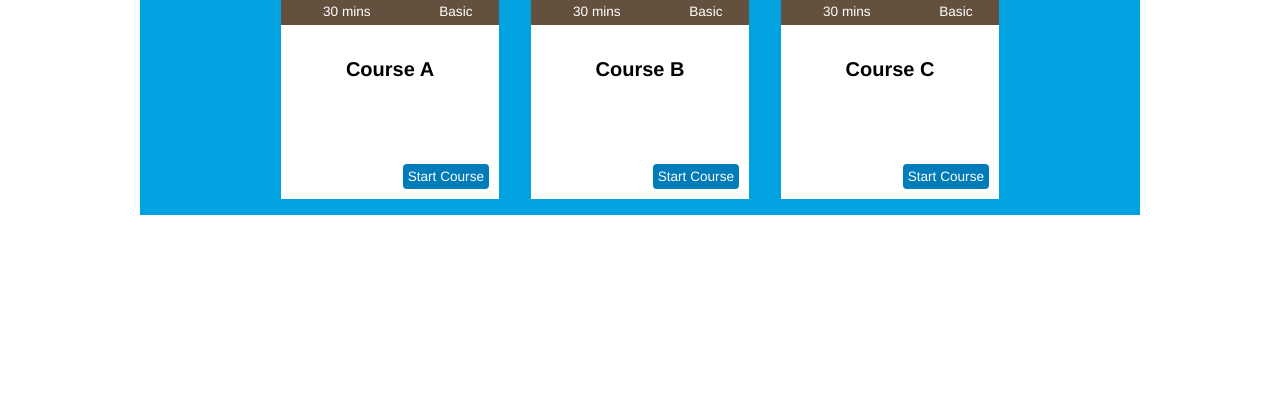
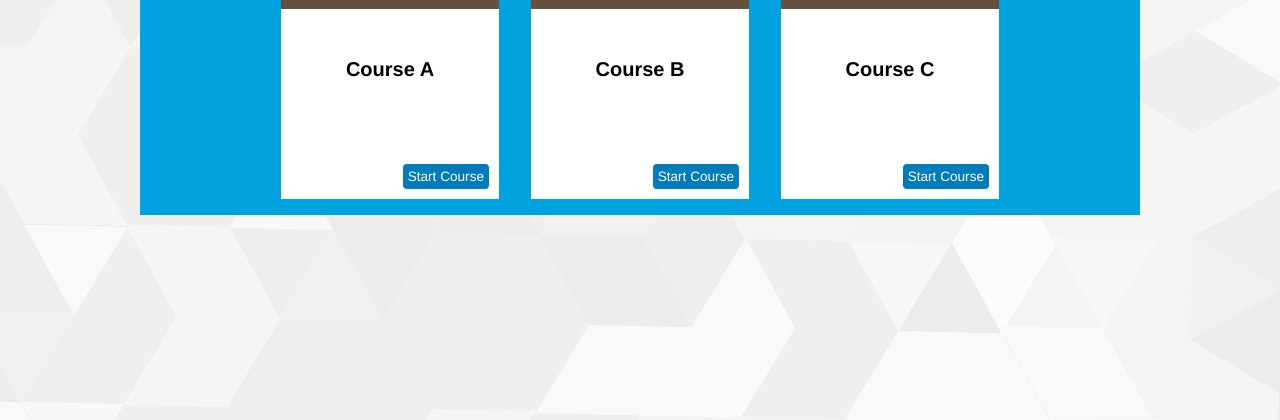
Before and after one commit to moukhikgupta5/Hacko-5-kasukabe-defence-force, a Django app: page / in a window 1280 px wide. Shown: the part 275-695 px from the top of the page. Run offline with Django 3.2, Linux system fonts and the light colour scheme; a user stored in the database is signed in; data comes from the database, SQL or seed files in the repository; some web fonts are replaced.

Commit message:
Update home.html

```diff
--- a/TopEducation/Templates/home.html
+++ b/TopEducation/Templates/home.html
@@ -8,7 +8,7 @@
     <link rel="stylesheet" href= {% static 'stylesheet.css' %}>
     <title>Document</title>
 </head>
-<body>
+<body background = {% static "background.png" %}>
     <!--
 Following Tania Ruscia's tutorial on creating your own responsive dropdown navigation bar. https://www.taniarascia.com/responsive-dropdown-navigation-bar/
 -->
@@ -39,17 +39,17 @@
       </nav>
     </div>
   </section>
-  <h1>Welcome {{user.username}}</h1>
+  <h1 class = "welcome">Welcome {{user.username}}</h1>
   <div class="courses">
-    <div class="card" MadCap:conditions="role.dmo-reg-energy-spec, group.rbs,module.dmo-energy,prod.dmo"><div class="front"><div class="bg" style="background-image: url('jpg');"></div><p class="details"><span class="duration">30 mins</span><span class="level">Basic</span></p><h3 class="title">Course A</h3><p class="button"><a class="btn" title="start course" href="#">Start Course</a></p></div><div class="back"><h3 class="title">Course A</h3>
+    <div class="card" MadCap:conditions="role.dmo-reg-energy-spec, group.rbs,module.dmo-energy,prod.dmo"><div class="front"><div class="bg" style="background-image: url{% static 'imageforcard.png' %};"></div><p class="details"><!--<span class="duration">30 mins</span><span class="level">Basic</span></p>--><h3 class="title">Course A</h3><p class="button"><a class="btn" title="start course" href="#">Start Course</a></p></div><div class="back"><h3 class="title">Course A</h3>
         <p class="desc">Course A</p>
         <p class="button"><a class="btn" title="start course" href="#">Start Course</a></p>
       </div>
     </div>
     <div class="card" MadCap:conditions="role.dmo-reg-energy-spec, group.rbs,module.dmo-energy,prod.dmo">
       <div class="front">
-        <div class="bg" style="background-image: url('https://images.unsplash.com/photo-1614308460927-5024ba2e1dcb?crop=entropy&cs=tinysrgb&fit=max&fm=jpg&ixid=MnwxNDU4OXwwfDF8cmFuZG9tfHx8fHx8fHx8MTYxNTg0MDI0MQ&ixlib=rb-1.2.1&q=80&w=400');"></div>
-        <p class="details"><span class="duration">30 mins</span><span class="level">Basic</span></p>
+        <div class="bg" style="background-image: url{% static 'imageforcard.png' %};"></div>
+        <p class="details"><!--<span class="duration">30 mins</span><span class="level">Basic</span></p>-->
         <h3 class="title">Course B</h3>
         <p class="button"><a class="btn" title="start course" href="#">Start Course</a></p>
       </div>
@@ -61,8 +61,8 @@
     </div>
     <div class="card" MadCap:conditions="role.dmo-reg-energy-spec, group.rbs,module.dmo-energy,prod.dmo">
       <div class="front">
-        <div class="bg" style="background-image: url('https://images.unsplash.com/photo-1614308460927-5024ba2e1dcb?crop=entropy&cs=tinysrgb&fit=max&fm=jpg&ixid=MnwxNDU4OXwwfDF8cmFuZG9tfHx8fHx8fHx8MTYxNTg0MDI0MQ&ixlib=rb-1.2.1&q=80&w=400');"></div>
-        <p class="details"><span class="duration">30 mins</span><span class="level">Basic</span></p>
+        <div class="bg" style="background-image: url{% static 'imageforcard.png' %};"></div>
+        <p class="details"><!--<span class="duration">30 mins</span><span class="level">Basic</span></p>-->
         <h3 class="title">Course C</h3>
         <p class="button"><a class="btn" title="start course" href="#">Start Course</a></p>
       </div>
```
